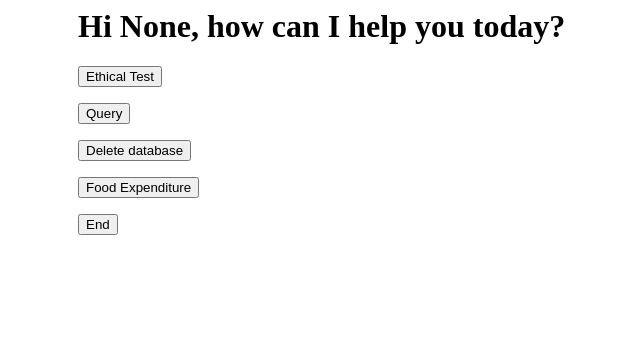
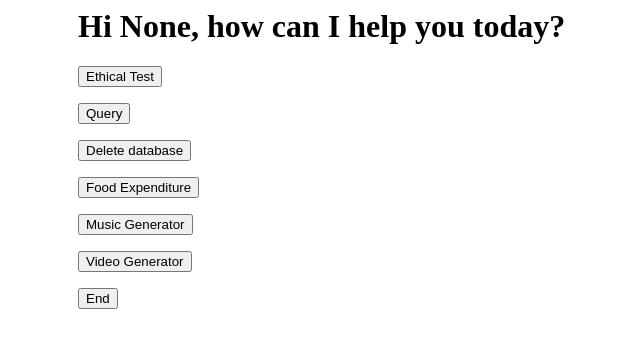
Before and after one commit to qway70/Ethical-test, a Flask app: page /main in a window 1280 px wide. Shown: the top 348 px of the page, without its empty margins (246-886 px from the left). Run offline with Flask 3, Linux system fonts and the light colour scheme.

Commit message:
Update main.html

```diff
--- a/templates/main.html
+++ b/templates/main.html
@@ -20,6 +20,12 @@
     <form action = "/food_exp" method = "post">
         <p><input type = "submit" value = "Food Expenditure"></p>
     </form>
+    <form action = "/music" method = "post">
+        <p><input type = "submit" value = "Music Generator"></p>
+    </form>
+    <form action = "/video" method = "post">
+        <p><input type = "submit" value = "Video Generator"></p>
+    </form>
     <form action = "/end" method = "post">
         <p><input type = "submit" value = "End"></p>
     </form>
```
